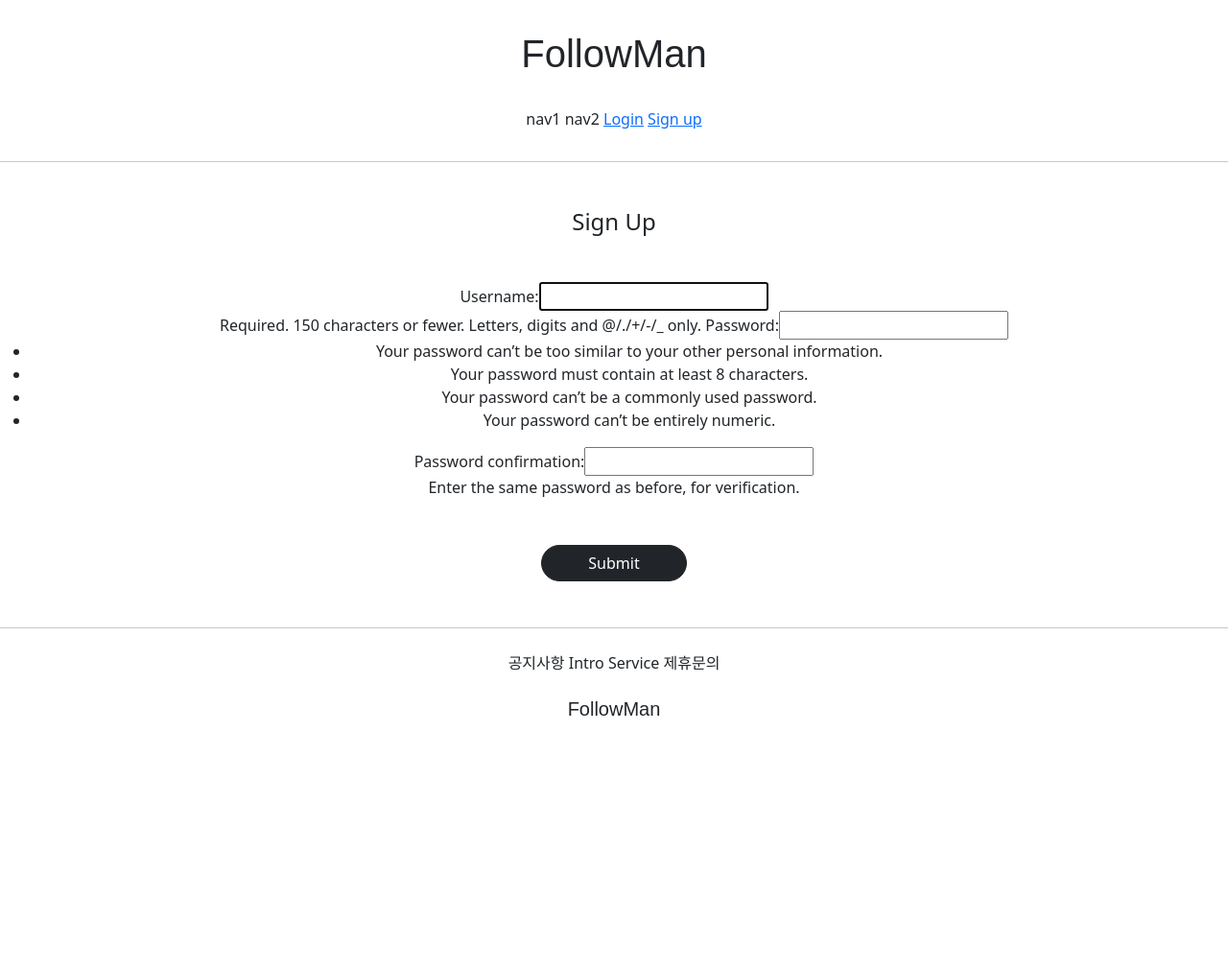
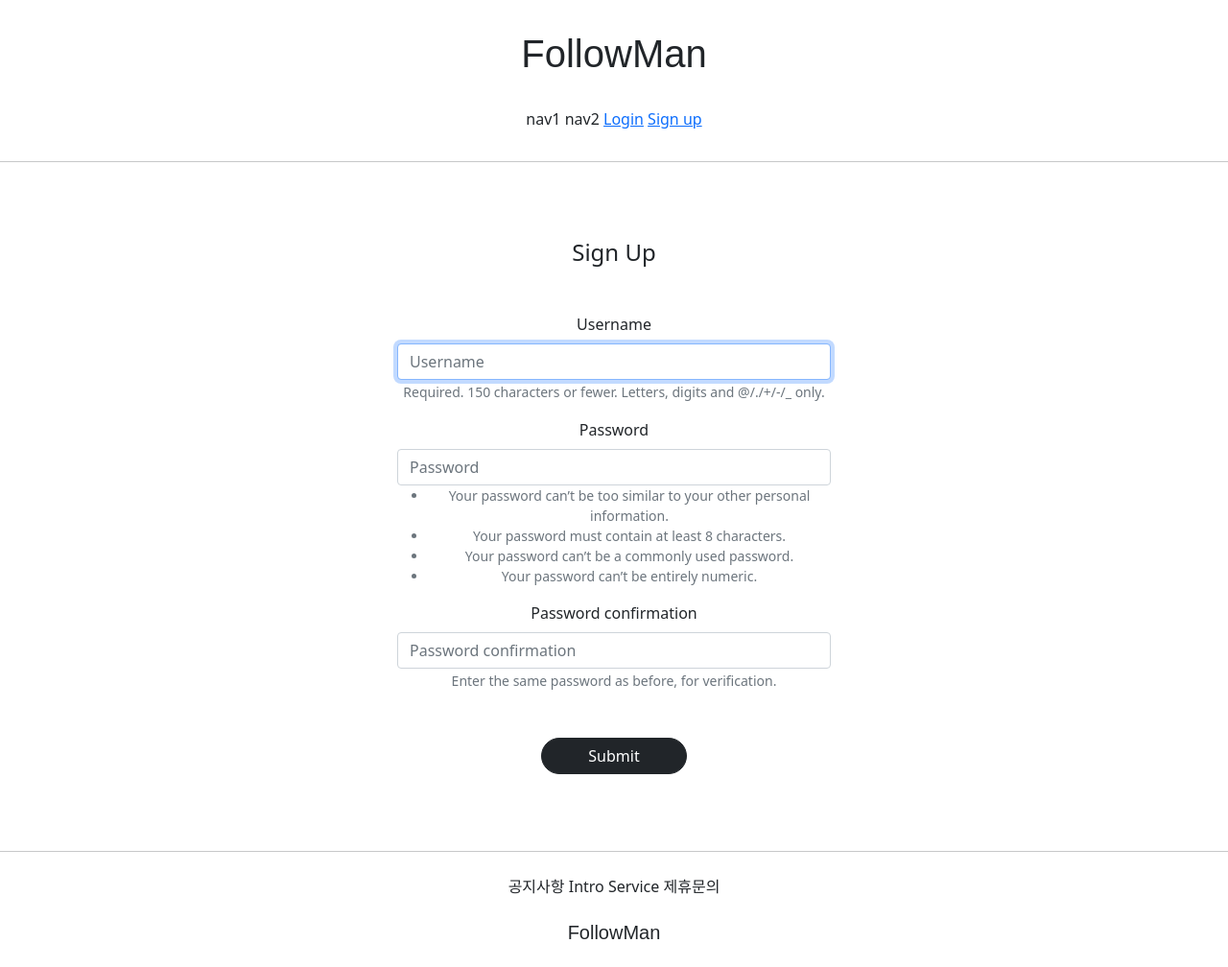
Before and after one commit to likeMinion/likeminion, a Django app: page /accounts/create/ in a window 1280 px wide. Shown: the whole page at 96% size. Before the commit the page ends 746 px from the top, so only its background shows below. Run offline with Django 3.2, Linux system fonts and the light colour scheme; parts of the project's set-up code (start-up, migrations or seed data) failed here and were passed over; some libraries are stand-ins or nearby versions; some web fonts are replaced.

Commit message:
7월 15일 -2

```diff
--- a/Gis_teach/settings.py
+++ b/Gis_teach/settings.py
@@ -51,7 +51,8 @@ INSTALLED_APPS = [
     'django.contrib.sessions',
     'django.contrib.messages',
     'django.contrib.staticfiles',
-    'accountapp'  # 사용
+    'accountapp',  # 사용
+    'bootstrap4' # 7월 15일
 ]
 
 MIDDLEWARE = [
--- a/accountapp/templates/accountapp/create.html
+++ b/accountapp/templates/accountapp/create.html
@@ -1,15 +1,17 @@
 {% extends 'base.html' %}
+{% load bootstrap4 %} {# 7월 15일 #}
 
 {% block content %}
 
-    <div class="text-center">
+    <div class="text-center mw-500 m-auto">
         <div class="m-5"> {# m : margin #}
             <h4>Sign Up</h4>
         </div>
         <div>
             <form action="{% url 'accountapp:create' %}" method="post">
                 {% csrf_token %}
-                {{ form }}
+                {% bootstrap_form form %} {# 7월 15일 #}
+{#                {{ form }}#}
                 <div class="m-5">
                     <input type="submit" class="btn btn-dark rounded-pill px-5">
                 </div>
--- a/accountapp/templates/accountapp/login.html
+++ b/accountapp/templates/accountapp/login.html
@@ -1,15 +1,17 @@
 {% extends 'base.html' %}
+{% load bootstrap4 %} {# 7월 15일 #}
 
 {% block content %}
 
-    <div class="text-center">
+    <div class="text-center mw-500 m-auto">
         <div class="m-5"> {# m : margin #}
             <h4>Login</h4>
         </div>
         <div>
             <form action="{% url 'accountapp:login' %}" method="post">
                 {% csrf_token %}
-                {{ form }}
+                {% bootstrap_form form %} {# 7월 15일 #}
+{#                {{ form }}#}
                 <div class="m-5">
                     <input type="submit" class="btn btn-dark rounded-pill px-5">
                 </div>
--- a/static/base.css
+++ b/static/base.css
@@ -15,3 +15,8 @@
 .follow_footer_button {
     margin-top: 1.5rem;
 }
+
+.mw-500 {
+    max-width : 500px;
+    padding: 1rem 1.5rem;
+}
```
